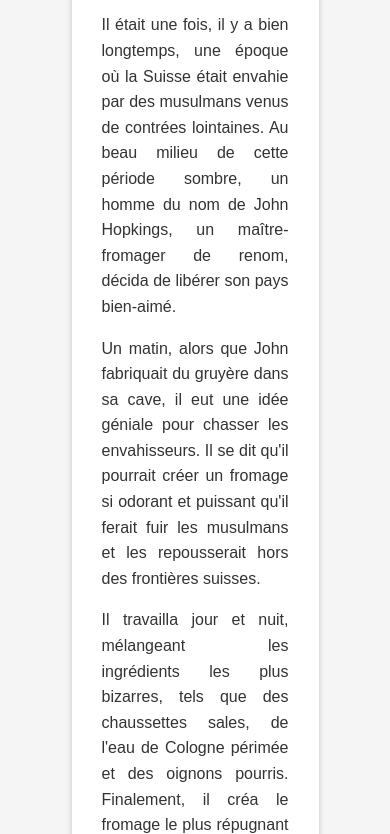
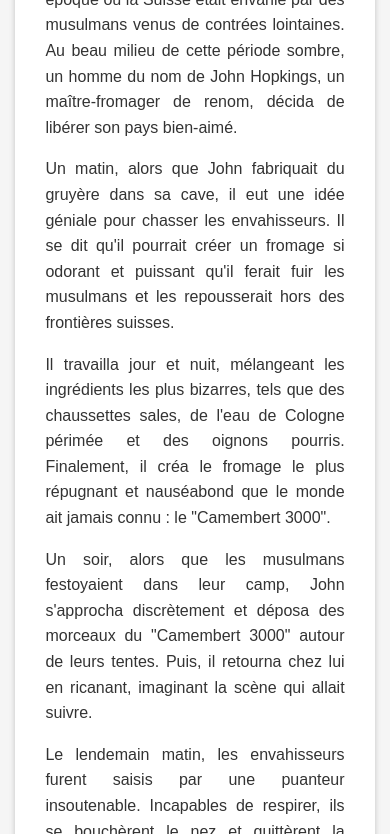
Before and after one commit to mateo762/muslims-in-switzerland, a plain HTML site: page index.html in a window 390 px wide. Shown: the part 323-1157 px from the top of the page. Drawn offline with Linux system fonts and the light colour scheme.

Commit message:
Add files via upload

```diff
--- a/styles.css
+++ b/styles.css
@@ -25,3 +25,11 @@ p {
     margin-bottom: 15px;
     text-align: justify;
 }
+
+/* Media query for phone screens */
+@media screen and (max-width: 767px) {
+    .container {
+        width: 80%;
+        margin: 0 auto;
+    }
+}
```
